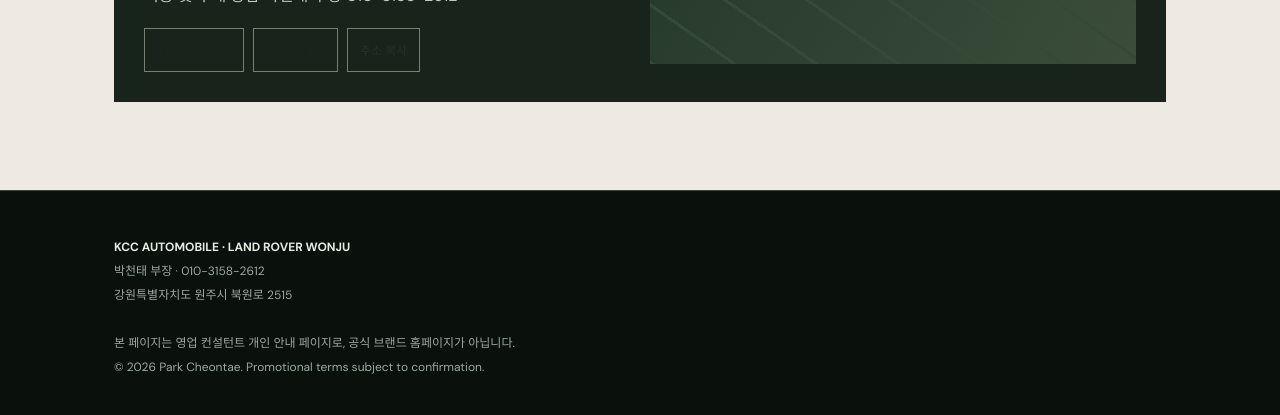
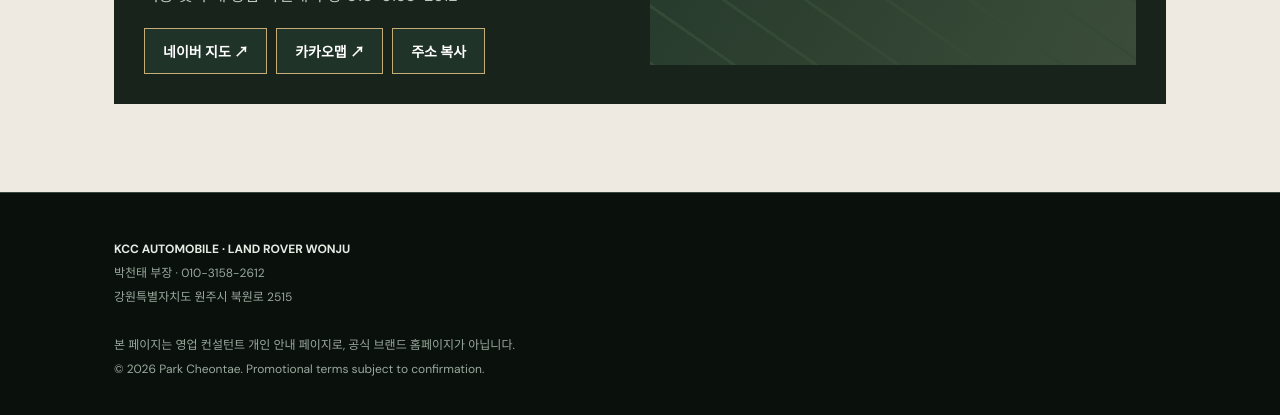
Before and after one commit to landrover-wonju-park/landrover-wonju-park.github.io, a plain HTML site: page index.html in a window 1280 px wide. Shown: the part 5536-5951 px from the top of the page. Drawn offline with Linux system fonts and the light colour scheme.

Commit message:
Update index.html

```diff
--- a/index.html
+++ b/index.html
@@ -192,6 +192,16 @@ button{cursor:pointer}
 .location p{line-height:1.9;color:#bdc9bc}
 .maplinks{display:flex;flex-wrap:wrap;gap:9px}
 .maplinks a{font-size:12px;padding:12px;border:1px solid #70836f}
+  .maplinks a,
+.maplinks button {
+  color: #FFFFFF !important;
+  border: 1px solid #C6AD77 !important;
+  background: #203328 !important;
+  font-size: 14px !important;
+  font-weight: 600 !important;
+  padding: 12px 18px !important;
+  cursor: pointer;
+}
 .mapfake{
   height:230px;
   background:
```
